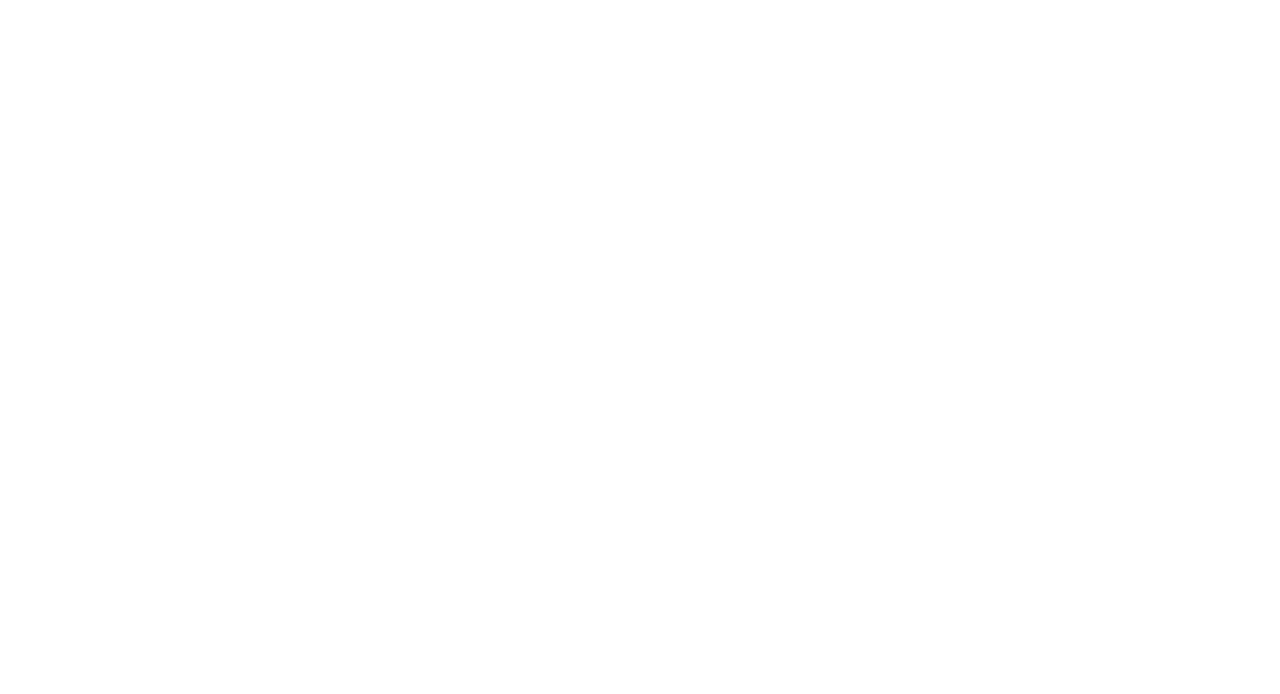
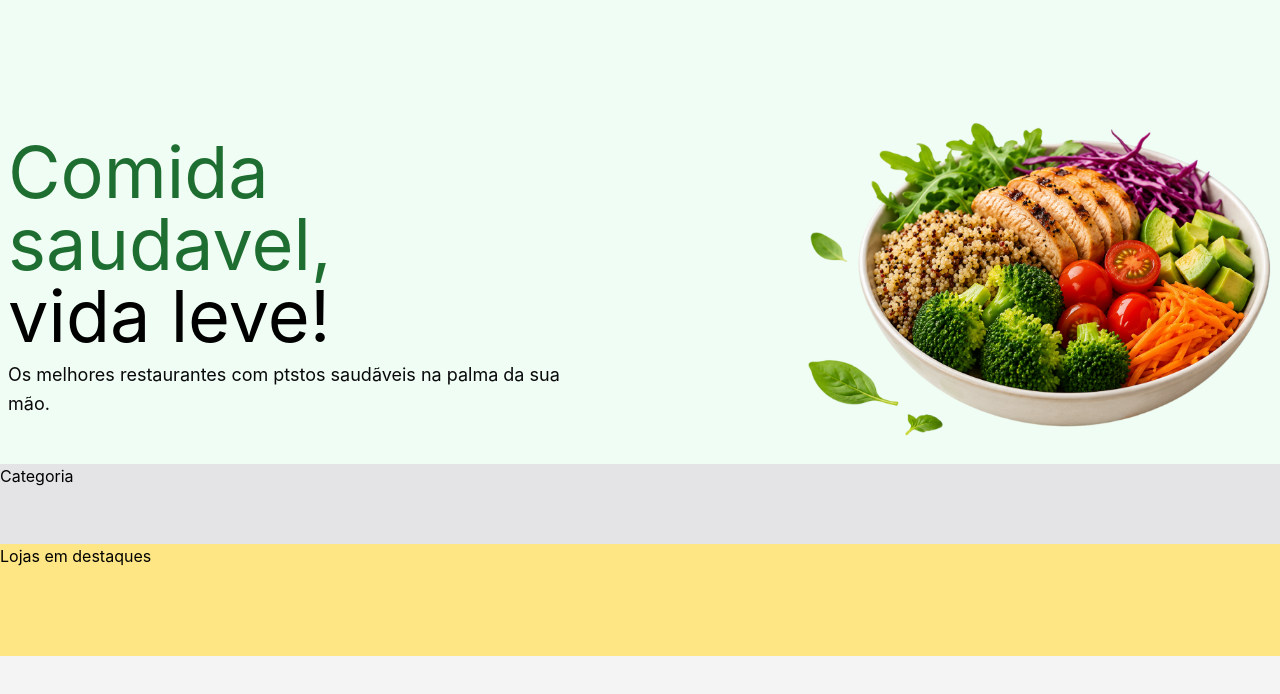
Before and after one commit to Grupo-5-JS-14/VittaRun-FrontEnd, a React (Vite) app: page /home in a window 1280 px wide. Shown: the top 694 px of the page. Built offline with nearby package versions, Linux system fonts and the light colour scheme.

Commit message:
feat: adicionado Hero da page.

```diff
--- a/package.json
+++ b/package.json
@@ -10,12 +10,15 @@
     "preview": "vite preview"
   },
   "dependencies": {
+    "@phosphor-icons/react": "^2.1.10",
+    "lucide-react": "^1.16.0",
     "react": "^19.2.6",
     "react-dom": "^19.2.6",
-    "tailwindcss": "^4.3.0"
+    "react-router-dom": "^7.15.1"
   },
   "devDependencies": {
     "@eslint/js": "^10.0.1",
+    "@tailwindcss/vite": "^4.3.0",
     "@types/node": "^24.12.3",
     "@types/react": "^19.2.14",
     "@types/react-dom": "^19.2.3",
@@ -25,6 +28,7 @@
     "eslint-plugin-react-hooks": "^7.1.1",
     "eslint-plugin-react-refresh": "^0.5.2",
     "globals": "^17.6.0",
+    "tailwindcss": "^4.3.0",
     "typescript": "~6.0.2",
     "typescript-eslint": "^8.59.2",
     "vite": "^8.0.12"
--- a/src/App.tsx
+++ b/src/App.tsx
@@ -1,7 +1,9 @@
+import Home from "./pages/home/Home";
+
 function App() {
   return (
     <>
-
+      <Home/>
     </>
   )
 }
--- a/src/pages/home/Home.tsx
+++ b/src/pages/home/Home.tsx
@@ -1,7 +1,49 @@
+import logo from "../../assets/Comida legal.png"
+
 function Home() {
   return (
-    <div>Home</div>
-  )
+
+    <main className="min-h-screen bg-zinc-100 text-white">
+
+      <section className="relative overflow-hidden max-h-116 bg-green-50">
+
+        <div className="max-w-7xl mx-auto px-2 py-32 relative z-10">
+
+          <div className="flex items-center justify-between gap-20">
+
+            <div className="max-w-xl">
+
+              <div>
+                <h1 className=" text-[#1F6E31] text-5xl md:text-7xl">
+                  Comida saudavel,
+                  <span className="text-black"> <br></br>vida leve!</span>
+                </h1>
+
+                <p className="text-zinc-950 text-lg mt-2 leading-relaxed">
+                  Os melhores restaurantes com ptstos saudãveis na palma da sua mão.
+                </p>
+              </div>
+
+            </div>
+
+            <div className="justify-end w-full max-w-md">
+
+
+              <div>
+              <div className="absolute left-full top-0 h-full w-1/2 bg-amber-500 rounded-tl-full z-0"></div>
+                <img src={logo} alt="Hero Imagem" className=" relative z-10 max-w-xl w-full scale-120" />
+              </div>
+            </div>
+          </div>
+        </div>
+      </section>
+      <div className="flex min-h-20 bg-zinc-200 max-h-116 text-black">
+        <h1>Categoria</h1>
+      </div>
+      <div className="flex text-black min-h-28 bg-amber-200">
+        <h2>Lojas em destaques</h2>
+      </div>
+    </main>
+  );
 }
-
 export default Home
```
Also changed, not shown: vite.config.ts (+4 -3 lines), src/assets/Comida legal.png (added), 1 other file (tests, documents, lock files or other folders).
